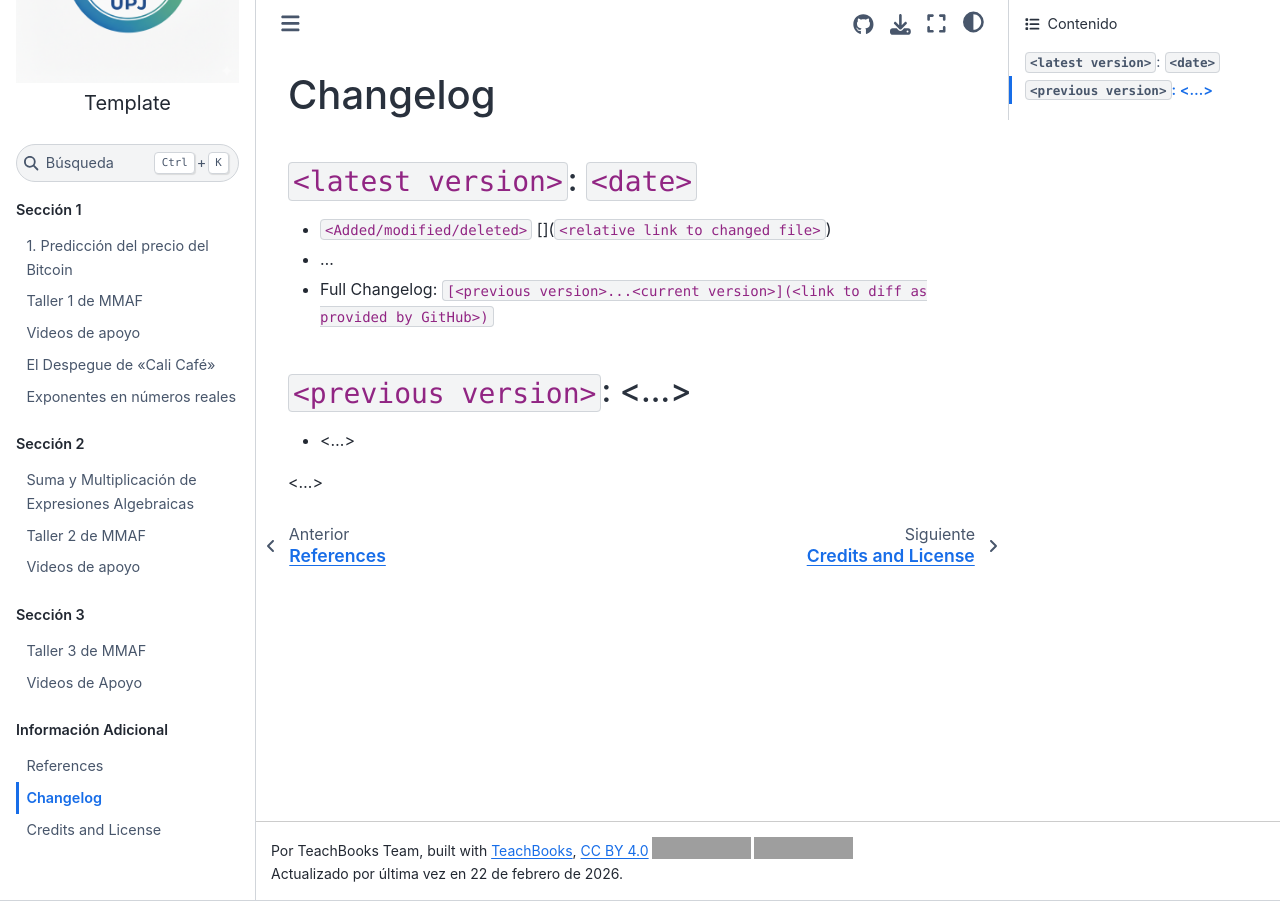
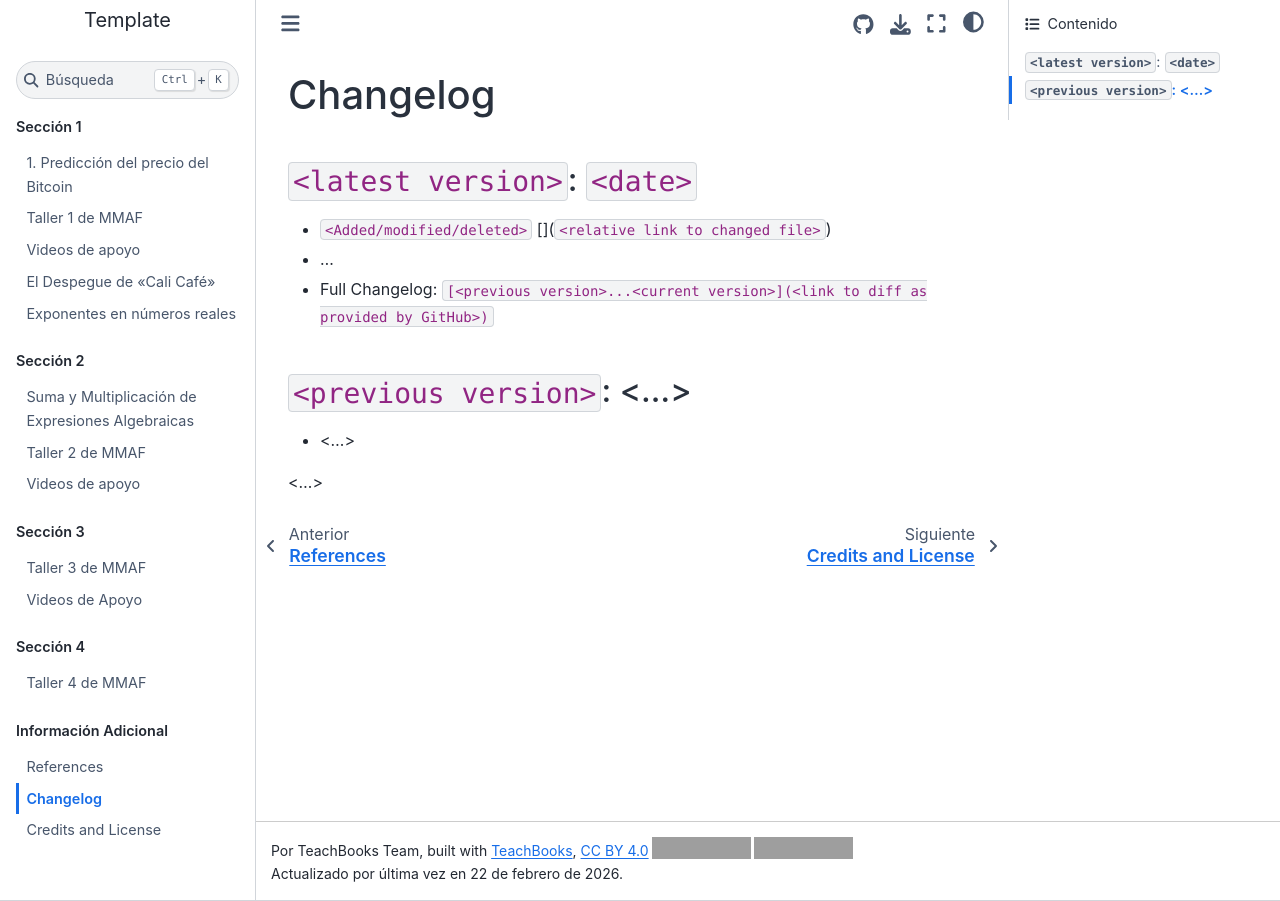
Before and after one commit to abelalv/MMAF_2026_FCA, a Jupyter Book: the page built from book/changelog.md, in a window 1280 px wide. Built offline with Jupyter Book 1.0.4 settings and Sphinx 7.4.7 and the Sphinx Book theme 1.1.4, drawn with Linux system fonts in a browser that asks for light colours; pages that are not in the unit, such as notebooks, are missing from menus; comment, search, counter and statistics services are not loaded; part of the change alters nothing that is shown; grey boxes are pictures that could not be loaded.

Commit message:
Update _toc - Sección 4

```diff
--- a/book/_toc.yml
+++ b/book/_toc.yml
@@ -25,8 +25,8 @@ parts:
 
   - caption: Sección 4
     chapters:
-    - file: section03/actividad04
-    - file: section03/taller_4
+    - file: section04/actividad04
+    - file: section04/taller_4
 
   - caption: Información Adicional
     chapters:
```
